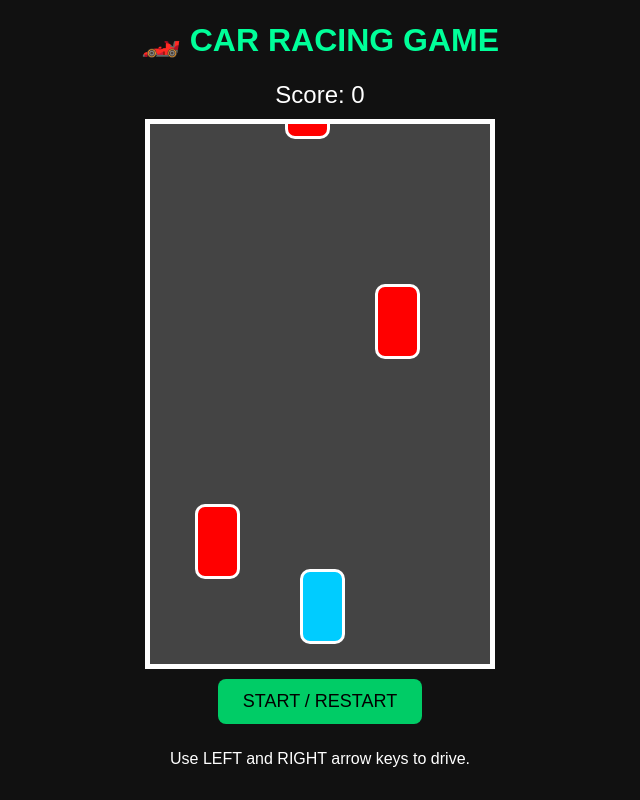
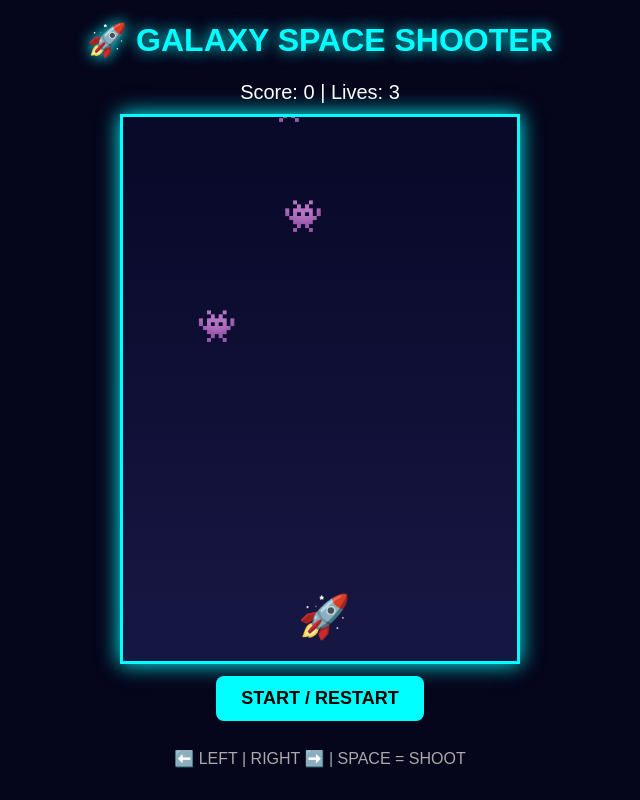
Before and after one commit to Mifse-minerva/PROJECT, a plain HTML site: page index.html in a window 1280 px wide. Both pictures are taken after a click on the button "START / RESTART". Shown: the whole page, without its empty margins (320-960 px from the left). Drawn offline with Linux system fonts and the light colour scheme.

Commit message:
Update index.html

```diff
--- a/index.html
+++ b/index.html
@@ -2,172 +2,333 @@
 <!DOCTYPE html>
 <html>
 <head>
-<title>Car Racing Game</title>
+<title>Space Shooter Game</title>
+
 <style>
 * {
     box-sizing: border-box;
 }
+
 body {
     margin: 0;
-    background: #111;
+    background: #05051b;
     color: white;
     font-family: Arial;
     text-align: center;
 }
+
 h1 {
-    color: #00ff99;
+    color: #00ffff;
+    text-shadow: 0 0 15px cyan;
 }
+
+#scoreboard {
+    font-size: 20px;
+    margin: 10px;
+}
+
 #game {
-    width: 350px;
+    width: 400px;
     height: 550px;
-    background: #444;
+    background: linear-gradient(#080828, #171744);
     margin: auto;
     position: relative;
     overflow: hidden;
-    border: 5px solid white;
+    border: 3px solid cyan;
+    box-shadow: 0 0 20px cyan;
 }
-.road-line {
+
+#player {
     position: absolute;
-    width: 8px;
-    height: 70px;
-    background: white;
-    left: 171px;
+    bottom: 20px;
+    left: 175px;
+    font-size: 42px;
 }
-.car {
+
+.bullet {
     position: absolute;
-    width: 45px;
-    height: 75px;
-    border-radius: 10px;
-    background: #00ccff;
-    bottom: 20px;
-    left: 150px;
-    border: 3px solid white;
+    width: 6px;
+    height: 18px;
+    background: yellow;
+    border-radius: 5px;
+    box-shadow: 0 0 10px yellow;
 }
+
 .enemy {
     position: absolute;
-    width: 45px;
-    height: 75px;
-    background: red;
-    border-radius: 10px;
-    border: 3px solid white;
+    font-size: 32px;
 }
-#score {
-    font-size: 24px;
-    margin: 10px;
+
+.star {
+    position: absolute;
+    color: white;
 }
+
 button {
     padding: 12px 25px;
-    margin: 10px;
-    background: #00cc66;
+    margin: 12px;
+    background: cyan;
     border: none;
+    border-radius: 8px;
     font-size: 18px;
     cursor: pointer;
-    border-radius: 8px;
+    font-weight: bold;
+}
+
+button:hover {
+    background: yellow;
+}
+
+#instructions {
+    color: #aaa;
 }
 </style>
 </head>
 
 <body>
 
-<h1>🏎️ CAR RACING GAME</h1>
-<div id="score">Score: 0</div>
+<h1>🚀 GALAXY SPACE SHOOTER</h1>
+
+<div id="scoreboard">
+    Score: <span id="score">0</span>
+    |
+    Lives: <span id="lives">3</span>
+</div>
 
 <div id="game">
-    <div class="car" id="player"></div>
+    <div id="player">🚀</div>
 </div>
 
 <button onclick="startGame()">START / RESTART</button>
-<p>Use LEFT and RIGHT arrow keys to drive.</p>
+
+<p id="instructions">
+    ⬅️ LEFT | RIGHT ➡️ | SPACE = SHOOT
+</p>
 
 <script>
+
 const game = document.getElementById("game");
 const player = document.getElementById("player");
-const scoreText = document.getElementById("score");
 
-let playerX = 150;
+let playerX = 175;
 let score = 0;
-let speed = 4;
+let lives = 3;
+let bullets = [];
 let enemies = [];
+let keys = {};
 let running = false;
+let frame = 0;
+let enemySpeed = 2;
 let animation;
-let frame = 0;
 
 document.addEventListener("keydown", function(e) {
-    if (!running) return;
+    keys[e.code] = true;
 
-    if (e.key === "ArrowLeft") {
-        playerX -= 25;
+    if (e.code === "Space") {
+        e.preventDefault();
     }
-    if (e.key === "ArrowRight") {
-        playerX += 25;
-    }
+});
 
-    playerX = Math.max(0, Math.min(300, playerX));
-    player.style.left = playerX + "px";
+document.addEventListener("keyup", function(e) {
+    keys[e.code] = false;
 });
 
 function startGame() {
+
     cancelAnimationFrame(animation);
 
-    enemies.forEach(enemy => enemy.element.remove());
+    document.querySelectorAll(".bullet, .enemy")
+        .forEach(item => item.remove());
+
+    bullets = [];
     enemies = [];
+    keys = {};
 
-    playerX = 150;
+    playerX = 175;
     score = 0;
-    speed = 4;
+    lives = 3;
     frame = 0;
+    enemySpeed = 2;
+
     running = true;
 
     player.style.left = playerX + "px";
-    scoreText.innerText = "Score: 0";
+
+    document.getElementById("score").innerText = score;
+    document.getElementById("lives").innerText = lives;
 
     gameLoop();
 }
 
-function gameLoop() {
-    if (!running) return;
+function shoot() {
 
-    frame++;
+    let bullet = document.createElement("div");
 
-    if (frame % 55 === 0) {
+    bullet.className = "bullet";
+
+    bullet.style.left = (playerX + 18) + "px";
+    bullet.style.top = "490px";
+
+    game.appendChild(bullet);
+
+    bullets.push({
+        element: bullet,
+        x: playerX + 18,
+        y: 490
+    });
+}
+
+function createEnemy() {
+
     let enemy = document.createElement("div");
+
     enemy.className = "enemy";
+    enemy.innerText = "👾";
 
-        let x = Math.floor(Math.random() * 7) * 45;
+    let x = Math.random() * 350;
+
     enemy.style.left = x + "px";
-        enemy.style.top = "-80px";
+    enemy.style.top = "-40px";
 
     game.appendChild(enemy);
 
     enemies.push({
         element: enemy,
         x: x,
-            y: -80
+        y: -40
     });
 }
 
-    enemies.forEach((enemy, index) => {
-        enemy.y += speed;
-        enemy.element.style.top = enemy.y + "px";
+let shootDelay = 0;
 
-        // Collision detection
+function gameLoop() {
+
+    if (!running) return;
+
+    frame++;
+
+    // Player movement
+
+    if (keys["ArrowLeft"] || keys["KeyA"]) {
+        playerX -= 5;
+    }
+
+    if (keys["ArrowRight"] || keys["KeyD"]) {
+        playerX += 5;
+    }
+
+    playerX = Math.max(0, Math.min(350, playerX));
+
+    player.style.left = playerX + "px";
+
+    // Shooting
+
+    shootDelay++;
+
+    if (keys["Space"] && shootDelay > 12) {
+        shoot();
+        shootDelay = 0;
+    }
+
+    // Create enemies
+
+    if (frame % 55 === 0) {
+        createEnemy();
+    }
+
+    // Move bullets
+
+    bullets.forEach((b, i) => {
+
+        b.y -= 8;
+
+        b.element.style.top = b.y + "px";
+
+        if (b.y < 0) {
+            b.element.remove();
+            bullets.splice(i, 1);
+        }
+    });
+
+    // Move enemies
+
+    enemies.forEach((e, i) => {
+
+        e.y += enemySpeed;
+
+        e.element.style.top = e.y + "px";
+
+        // Enemy collision with player
+
         if (
-            enemy.y + 75 > 455 &&
-            enemy.y < 530 &&
-            enemy.x < playerX + 45 &&
-            enemy.x + 45 > playerX
+            e.y > 470 &&
+            e.y < 535 &&
+            e.x < playerX + 40 &&
+            e.x + 35 > playerX
         ) {
+            e.element.remove();
+            enemies.splice(i, 1);
+
+            lives--;
+
+            document.getElementById("lives").innerText = lives;
+
+            if (lives <= 0) {
                 endGame();
             }
+        }
+    });
 
-        if (enemy.y > 550) {
-            enemy.element.remove();
-            enemies.splice(index, 1);
+    // Bullet and enemy collision
+
+    bullets.forEach((b, bi) => {
+
+        enemies.forEach((e, ei) => {
+
+            if (
+                b.x < e.x + 35 &&
+                b.x + 6 > e.x &&
+                b.y < e.y + 35 &&
+                b.y + 18 > e.y
+            ) {
+
+                b.element.remove();
+                e.element.remove();
+
+                bullets.splice(bi, 1);
+                enemies.splice(ei, 1);
+
                 score += 10;
-            scoreText.innerText = "Score: " + score;
 
-            if (score % 50 === 0) speed += 0.5;
+                document.getElementById("score").innerText = score;
+
+                if (score % 100 === 0) {
+                    enemySpeed += 0.5;
                 }
+            }
+
+        });
+
+    });
+
+    // Enemy reaches bottom
+
+    enemies.forEach((e, i) => {
+
+        if (e.y > 550) {
+
+            e.element.remove();
+            enemies.splice(i, 1);
+
+            lives--;
+
+            document.getElementById("lives").innerText = lives;
+
+            if (lives <= 0) {
+                endGame();
+            }
+        }
+
     });
 
     if (running) {
@@ -176,10 +337,15 @@ function gameLoop() {
 }
 
 function endGame() {
+
     running = false;
+
     cancelAnimationFrame(animation);
+
     alert("GAME OVER! Your Score: " + score);
+
 }
+
 </script>
 
 </body>
```
Lines whose indentation alone changed are shown as unchanged.
